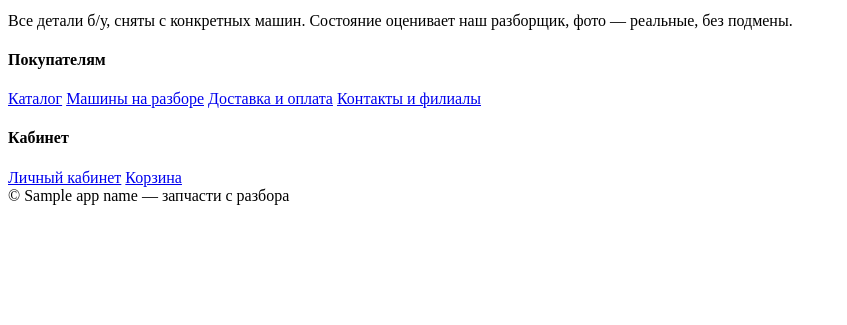
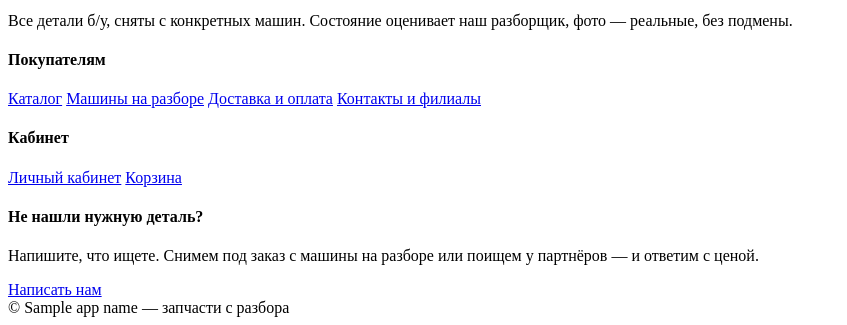
Before and after one commit to karniplod/zapchasti, a Python web app: template templates/car.html in a window 1280 px wide. Shown: the part 1739-2064 px from the top of the page, without its empty margins (0-847 px from the left). Before the commit the page ends 1944 px from the top, so only its background shows below. Run offline with Jinja, Linux system fonts and the light colour scheme; the template is opened without the code that fills it: most values are stand-ins (such as "Sample title", 1, 10 or a date in 2020); grey boxes marked "Sample" are stand-in pictures.

Commit message:
Подвал по образцу: мелкие прописные заголовки и блок с действием
Справа в подвале — не рассылка, как в шаблоне-образце, а то, ради чего
человек чаще всего пишет разборке: нужной детали не нашлось. Ведёт на
контакты. Заголовки колонок стали мелкими в разрядку — они подписывают
список, а не спорят с ним за внимание.

Co-Authored-By: Claude Opus 5 <noreply@anthropic.com>

```diff
--- a/templates/_base.html
+++ b/templates/_base.html
@@ -134,6 +134,14 @@
       <a href="/account">Личный кабинет</a>
       <a href="/cart">Корзина</a>
     </nav>
+    {# Правый блок подвала — не рассылка, а живое действие: чаще всего
+       человек уходит с витрины именно потому, что нужной детали нет #}
+    <div class="foot-cta">
+      <h4>Не нашли нужную деталь?</h4>
+      <p>Напишите, что ищете. Снимем под заказ с машины на разборе или
+         поищем у партнёров — и ответим с ценой.</p>
+      <a class="btn btn-primary" href="/contacts">Написать нам</a>
+    </div>
   </div>
   <div class="foot-bottom">
     <div class="wrap">© {{ app_name }} — запчасти с разбора</div>
```
Also changed, not shown: static/css/chrome.css (+13 -5 lines).
